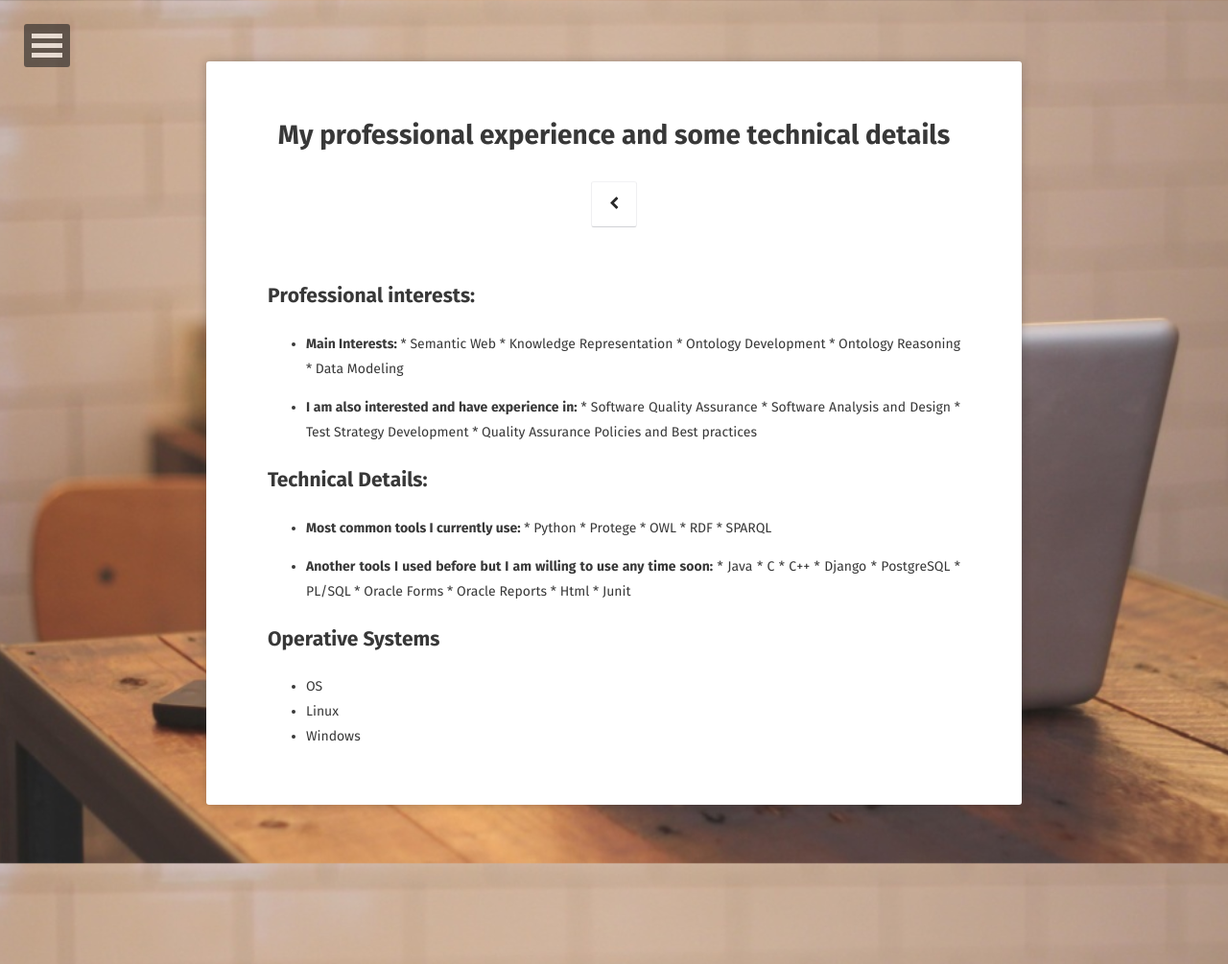
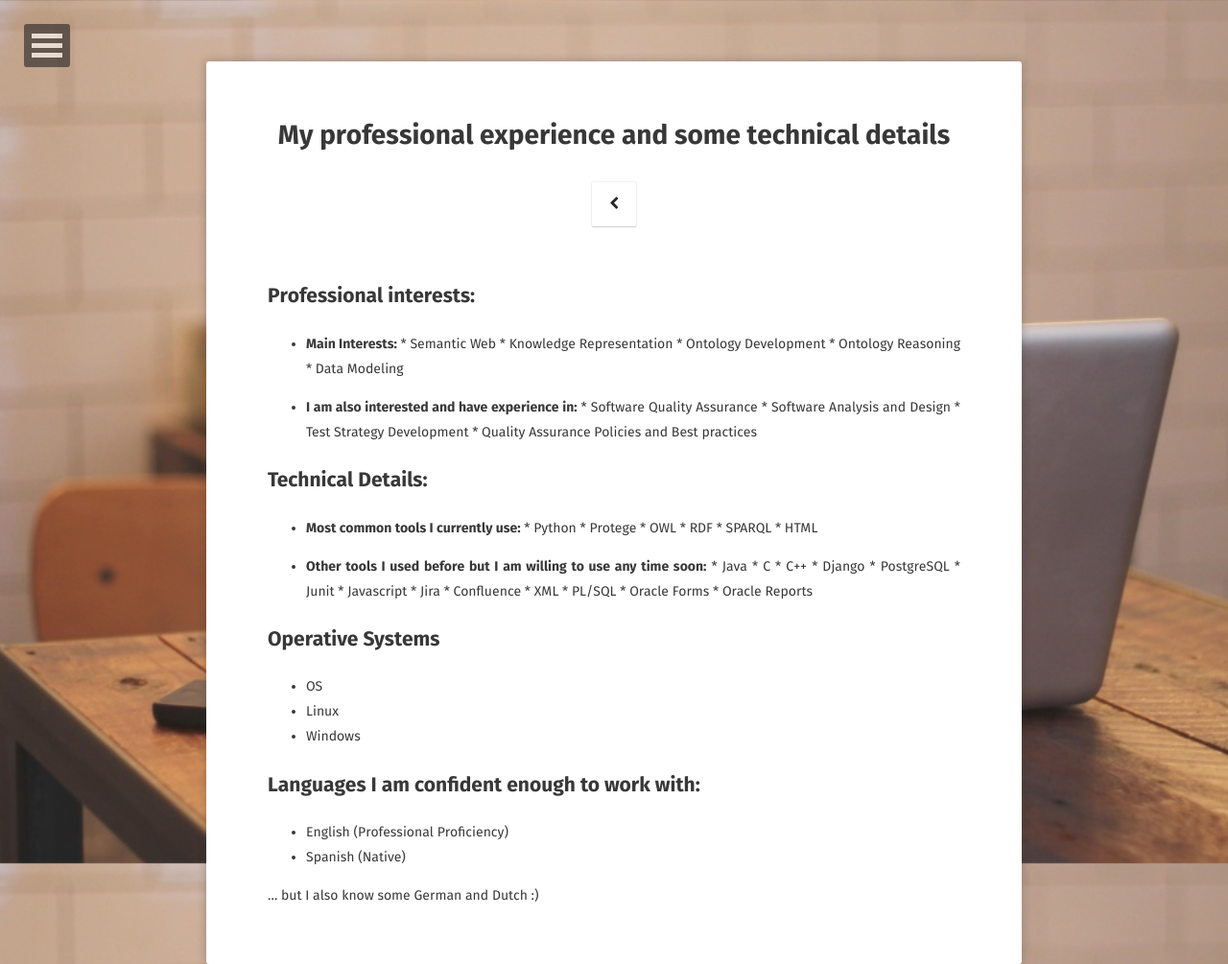
Before and after one commit to lcomet/linamolinascomet, a Jekyll site: the page built from projects/index.md, in a window 1280 px wide. Shown: the whole page at 96% size. Built offline with Jekyll 4.4.1, drawn with Linux system fonts in a browser that asks for light colours; some web fonts are replaced.

Commit message:
update experience

```diff
--- a/projects/index.md
+++ b/projects/index.md
@@ -27,20 +27,30 @@ comments: false
               * OWL
               * RDF
               * SPARQL
+              * HTML
 
-* __Another tools I used before but I am willing to use any time soon:__
+* __Other tools I used before but I am willing to use any time soon:__
               * Java
               * C
               * C++
               * Django
               * PostgreSQL
+              * Junit
+              * Javascript
+              * Jira
+              * Confluence
+              * XML
               * PL/SQL
               * Oracle Forms
               * Oracle Reports
-              * Html
-              * Junit
 
 ## Operative Systems
 * OS
 * Linux
 * Windows
+
+## Languages I am confident enough to work with:
+* English (Professional Proficiency)
+* Spanish (Native)
+
+... but I also know some German and Dutch :)
```
Also changed, not shown: _data/navigation.yml (+0 -11 lines).
